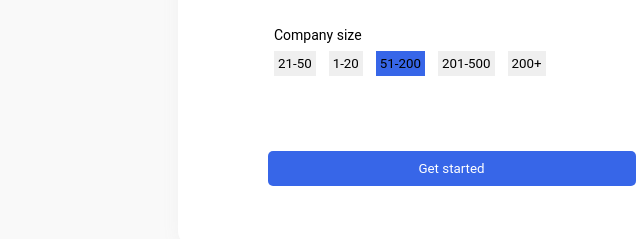
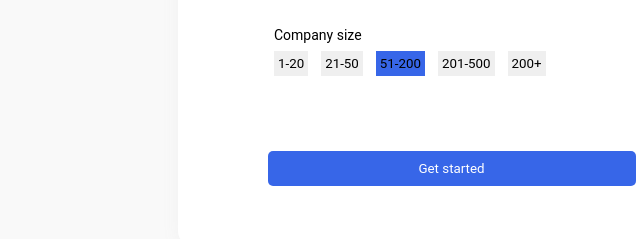
Before and after one commit to MdAatif-Tegginmani/Assignment, a plain HTML site: page index.html in a window 1280 px wide. Shown: the part 458-697 px from the top of the page, 182-822 px from the left. Drawn offline with Linux system fonts and the light colour scheme.

Commit message:
btn chnge

```diff
--- a/index.html
+++ b/index.html
@@ -31,8 +31,8 @@
                       </select>
                       <p class="size">Company size</p>
                       <div class="btns">
-                          <button id="btn1" >21-50</button>
-                          <button id="btn2" >1-20</button>
+                          <button id="btn1" >1-20</button>
+                          <button id="btn2" >21-50</button>
                           <button id="btn3" >51-200</button>
                           <button id="btn4" >201-500</button>
                           <button id="btn5" >200+</button>
```
